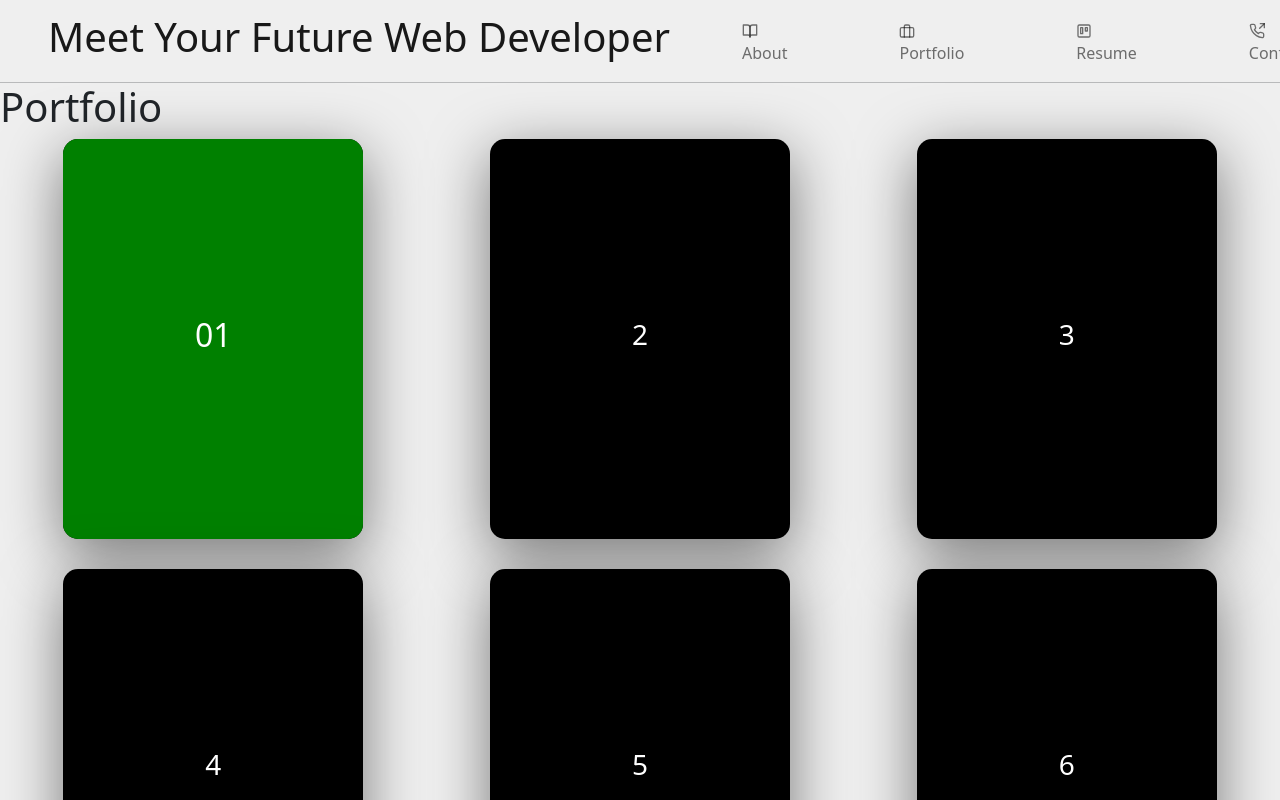
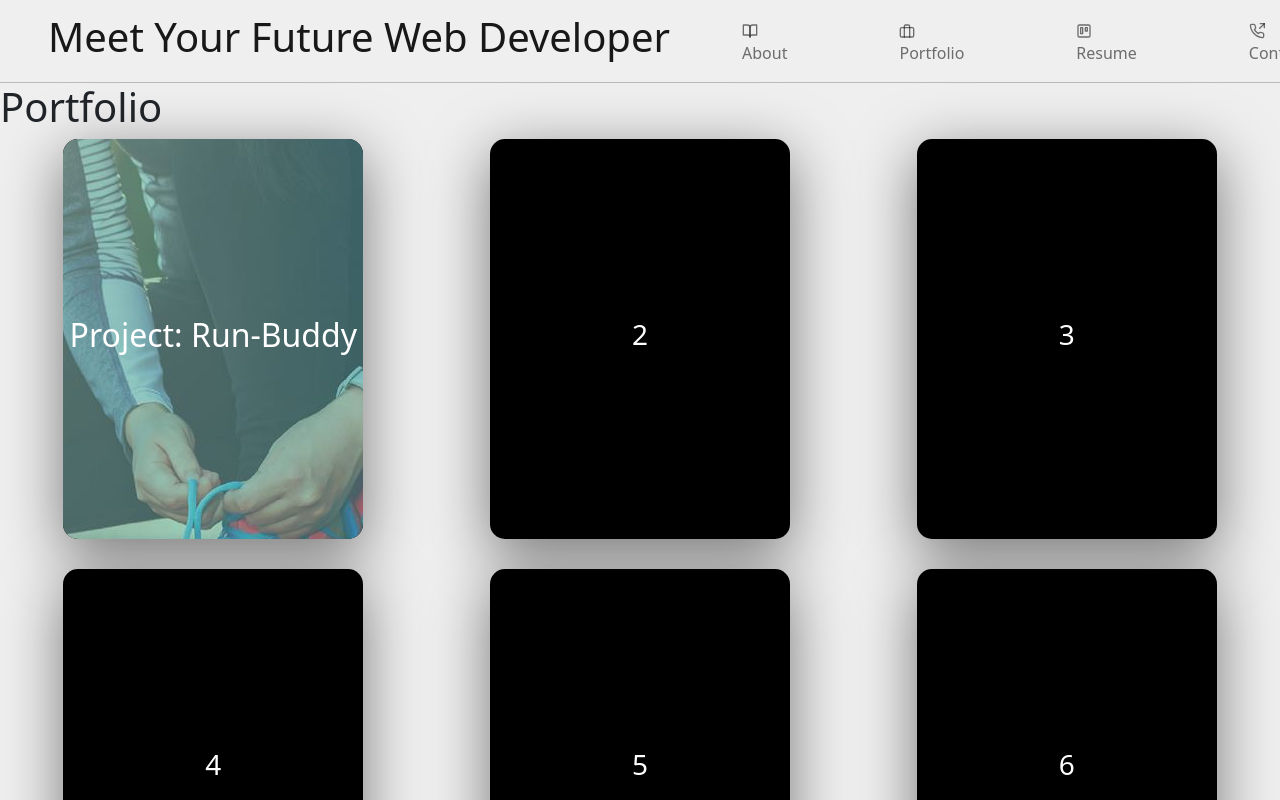
Before and after one commit to rprice000/portfolio-v2, a React (Create React App) app in the folder client/: page /portfolio in a window 1280 px wide. Shown: the top 800 px of the page. Built offline with nearby package versions, Linux system fonts and the light colour scheme.

Commit message:
styling cards on portfolio part 7

```diff
--- a/client/src/pages/Portfolio/Portfolio.css
+++ b/client/src/pages/Portfolio/Portfolio.css
@@ -24,7 +24,7 @@
 }
 
 
-.cards .face {
+.cards .card-content-spacing {
   position: absolute;
   bottom: 0;
   left: 0;
@@ -35,21 +35,23 @@
   align-items: center;
 }
 
-.cards .face.face1 {
+.cards .card-content-spacing.card-bottom {
     box-sizing: border-box;
     padding: 20px;
 }
 
-.cards .face.face2 {
+.cards .card-content-spacing.card-cover {
   transition: 0.5s;
 }
 
-.cards:hover .face.face2 {
+.cards:hover .card-content-spacing.card-cover {
   height: 60px;
 }
 
 
-.cards:nth-child(1) .face.face2 {
-  background-color: green;
+.cards:nth-child(1) .card-content-spacing.card-cover {
   border-radius: 15px;
+  background-image: url('../../images/image-run.JPG');
+  background-repeat: no-repeat;
+  background-position: center;
 }
--- a/client/src/pages/Portfolio/Portfolio.js
+++ b/client/src/pages/Portfolio/Portfolio.js
@@ -1,7 +1,7 @@
 // React Imports
 import React from 'react';
 // import { Container, Card, Col, Row, ListGroup, Table } from 'react-bootstrap';
-import { Container, Row, Col} from 'react-bootstrap';
+import { Container, Row, Col, Button, Nav} from 'react-bootstrap';
 
 // Styling Imports
 import '../Portfolio/Portfolio.css'
@@ -19,19 +19,28 @@ const Portfolio = () => {
                 <Container fluid>
                 {/* d-flex justify-content-center align-items-center */}
                     <Row>
+
+
                         <Col className="card-column d-flex justify-content-center">
                             <div className="cards d-flex">
-                                <div class="face face1">
-                                    <div class="content">
-                                        <h2>project 1</h2>
-                                    </div>
+                                <div class="card-content-spacing card-bottom">
+                                    <Nav className="flex-column">
+                                        <Button className="mt-2 mb-2">Deployed App</Button>
+                                        <Button className="mt-2 mb-2">GitHub Repo</Button>
+                                        <Button className="mt-2 mb-2">Modal Info</Button>
+                                    </Nav>
                                 </div>
 
-                                <div class="face face2">
-                                    <h2>01</h2>
+                                <div class="card-content-spacing card-cover">
+                                    <h2>Project: Run-Buddy</h2>
                                 </div>
                             </div>
                         </Col>
+
+
+
+
+
                         <Col className="card-column d-flex justify-content-center">
                             <div className="cards d-flex justify-content-center align-items-center">
                                 <h3>2</h3>
--- a/client/src/pages/Portfolio/test.html
+++ b/client/src/pages/Portfolio/test.html
@@ -0,0 +1 @@
+<img src="../../images/image-one.jpg"
```
Also changed, not shown: client/src/images/image-run.JPG (added).
